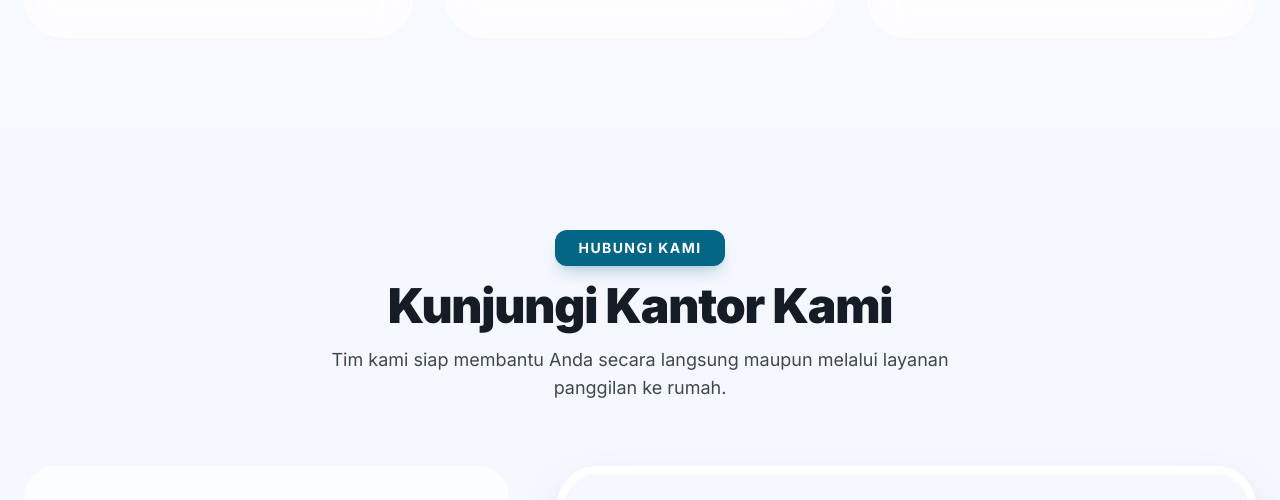
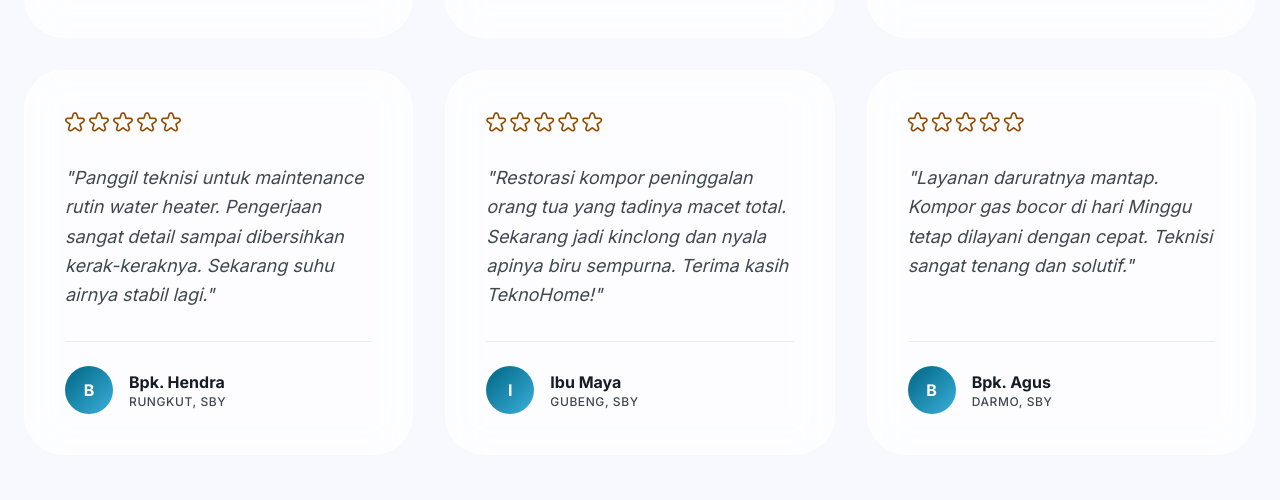
Before and after one commit to Ikhlasul-FZ/tekno-home, a Next.js app: page / in a window 1280 px wide. Shown: the part 5773-6273 px from the top of the page. Built offline with nearby package versions, Linux system fonts and the light colour scheme; grey boxes are pictures that could not be loaded.

Commit message:
update: add 3 more service-focused testimonials

```diff
--- a/app/page.tsx
+++ b/app/page.tsx
@@ -354,7 +354,10 @@ export default function Home() {
               {[
                 { name: "Ibu Grace", loc: "Cilandak, Jkt", quote: "Sudah jadi langganan kalau ada kompor listrik & water heater ngadat. Soalnya bisa dipanggil kapan aja saya butuh cepat.", stars: 5 },
                 { name: "Ibu Indri", loc: "Sawangan, Dpk", quote: "Teknisi datang tepat waktu dan jelasin masalahnya dengan jelas. Sekarang water heater saya nyala stabil dan aman.", stars: 5 },
-                { name: "Mama Hana", loc: "Kebayoran lama, Jkt", quote: "Awalnya ragu, tapi ternyata hasilnya memuaskan. Kompor saya jadi normal lagi, dan harganya juga transparan, nggak ada biaya tambahan aneh-aneh.", stars: 5 }
+                { name: "Mama Hana", loc: "Kebayoran lama, Jkt", quote: "Awalnya ragu, tapi ternyata hasilnya memuaskan. Kompor saya jadi normal lagi, dan harganya juga transparan, nggak ada biaya tambahan aneh-aneh.", stars: 5 },
+                { name: "Bpk. Hendra", loc: "Rungkut, Sby", quote: "Panggil teknisi untuk maintenance rutin water heater. Pengerjaan sangat detail sampai dibersihkan kerak-keraknya. Sekarang suhu airnya stabil lagi.", stars: 5 },
+                { name: "Ibu Maya", loc: "Gubeng, Sby", quote: "Restorasi kompor peninggalan orang tua yang tadinya macet total. Sekarang jadi kinclong dan nyala apinya biru sempurna. Terima kasih TeknoHome!", stars: 5 },
+                { name: "Bpk. Agus", loc: "Darmo, Sby", quote: "Layanan daruratnya mantap. Kompor gas bocor di hari Minggu tetap dilayani dengan cepat. Teknisi sangat tenang dan solutif.", stars: 5 }
               ].map((t, i) => (
                 <div key={i} className="glass p-10 rounded-[40px] border border-primary/5 hover:border-primary/20 transition-all duration-500 relative flex flex-col group">
                   <div className="flex gap-1 mb-6">
```
